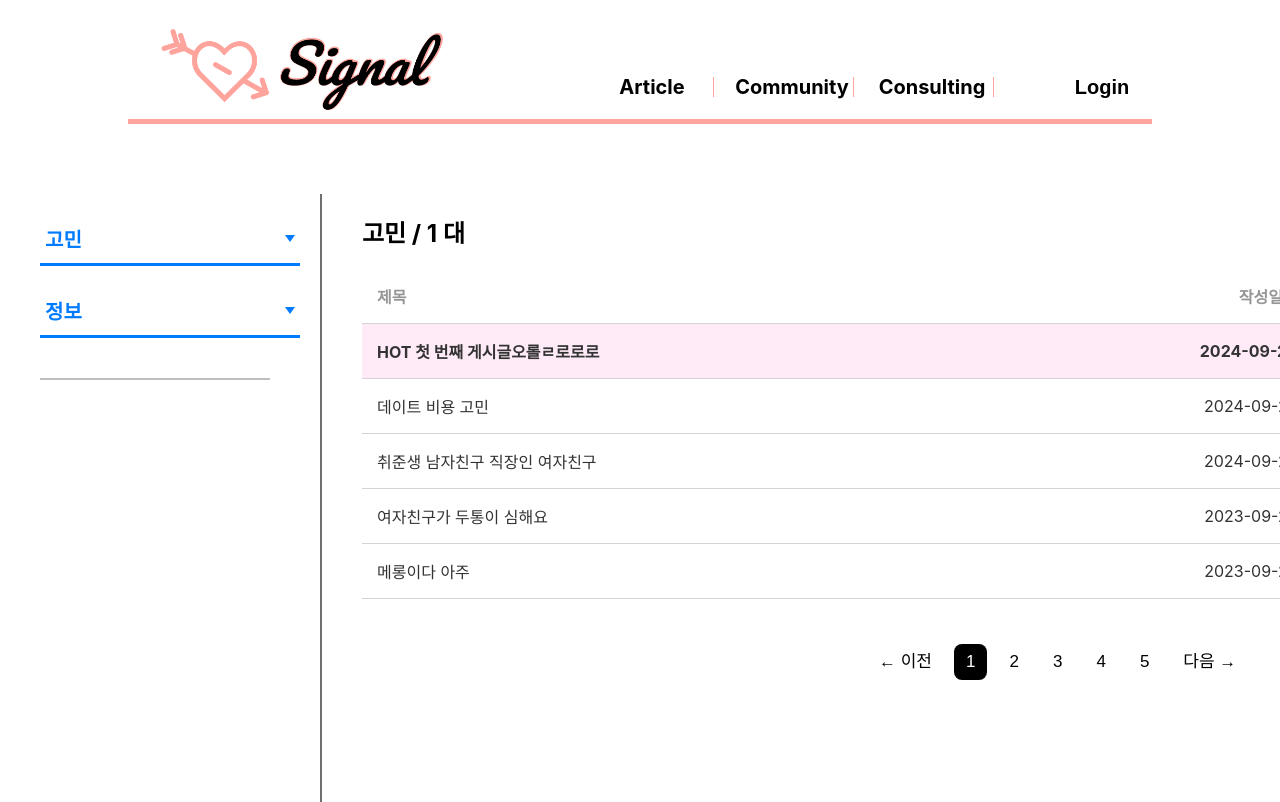
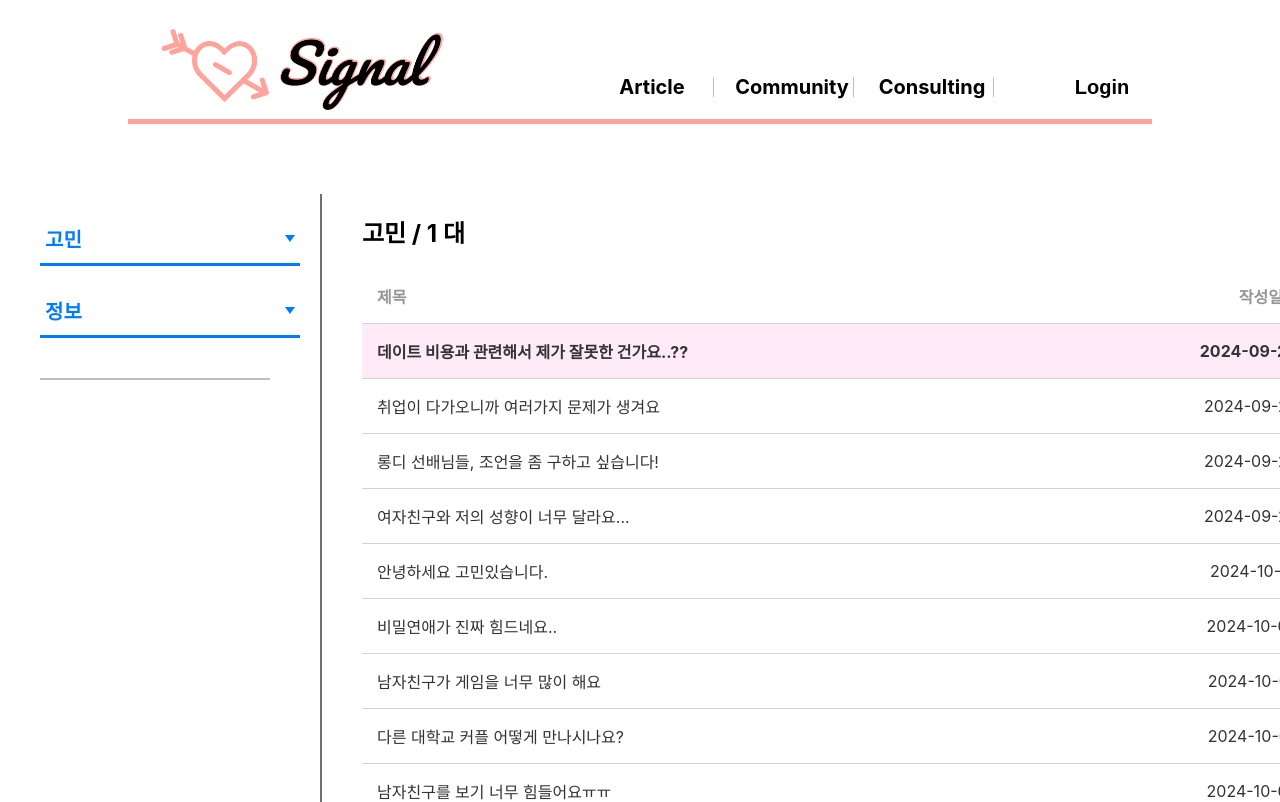
Before and after one commit to sunz98/signal, a React (Create React App) app in the folder src/main/frontend/: page /community/gomin/1 in a window 1280 px wide. Shown: the top 802 px of the page. Built offline with nearby package versions, Linux system fonts and the light colour scheme.

Commit message:
필터링뷰살짝수정

```diff
--- a/src/main/frontend/src/components/CommunityWriteForm.css
+++ b/src/main/frontend/src/components/CommunityWriteForm.css
@@ -25,27 +25,33 @@
     margin-right: 20px;
     height: 50px;
     border: 3px solid rgb(224, 224, 224);
-    font-size: 15px;
+    font-size: 16px;
+    font-weight: bolder;
+    font-family: 'Trebuchet MS', 'Lucida Sans Unicode', 'Lucida Grande', 'Lucida Sans', Arial, sans-serif;
   }
 
   .title-input {
     flex-grow: 1;
     padding: 10px;
-    font-size: 16px;
+    font-size: 18px;
     border-radius: 8px;
     border: 1px solid white;
     height: 25px;
+    font-weight: bold;
+    font-family: 'Trebuchet MS', 'Lucida Sans Unicode', 'Lucida Grande', 'Lucida Sans', Arial, sans-serif;
   }
 
   .content-textarea {
     width: 98.4%;
     height: 500px;
     padding: 10px;
-    font-size: 16px;
+    font-size: 18px;
     border-radius: 8px;
     border: 1px solid white;
     margin-bottom: 20px;
     margin-top: 20px;
+    font-weight: 500;
+    font-family: 'Trebuchet MS', 'Lucida Sans Unicode', 'Lucida Grande', 'Lucida Sans', Arial, sans-serif;
   }
 
   .form-footer {
@@ -63,20 +69,28 @@
     cursor: pointer;
   }
 
-  /* CommunityWriteForm.css */
+  /* 에러통신뷰 */
 .error-content {
   border: 1px solid red;
 }
 
 .error-message {
-  color: red;
+  color: rgb(255, 0, 0);
   margin-top: 10px;
+  font-size: 15px;
   font-weight: bold;
+  font-family: 'Trebuchet MS', 'Lucida Sans Unicode', 'Lucida Grande', 'Lucida Sans', Arial, sans-serif;
 }
 
 .invalid-sentences {
-  color: red;
+  color: rgb(0, 0, 0);
   font-style: italic;
+  font-family: 'Trebuchet MS', 'Lucida Sans Unicode', 'Lucida Grande', 'Lucida Sans', Arial, sans-serif;
+}
+
+.invalid-info {
+  margin-top: 20px;
+
 }
 
 
--- a/src/main/frontend/src/components/CommunityWriteForm.js
+++ b/src/main/frontend/src/components/CommunityWriteForm.js
@@ -122,14 +122,19 @@ const CommunityWriteForm = () => {
         value={content}
         onChange={(e) => setContent(e.target.value)}
         placeholder="내용"
+        spellCheck="false"
       ></textarea>
 
-      {filtered && invalidSentences && (
-        <div className="error-message">
-          <p>다음 문장을 수정해주세요:</p>
-          <p className="invalid-sentences">{invalidSentences}</p>
-        </div>
-      )}
+{filtered && invalidSentences && (
+  <div className="error-message">
+    <p>다음 문장을 수정해주세요:</p>
+    <div className="invalid-sentences">
+      {invalidSentences.map((sentence, index) => (
+        <p key={index}>{sentence}</p>  // 문장마다 줄바꿈
+      ))}
+    </div>
+  </div>
+)}
 
       <div className="form-footer">
         <button type="submit" className="submit-button">
--- a/src/main/frontend/src/pages/GominDetailPage.js
+++ b/src/main/frontend/src/pages/GominDetailPage.js
@@ -11,49 +11,85 @@ const mockData = {
     totalCount: 14,
     hotPost: {
       id: 1,
-      title: "HOT 첫 번째 게시글오롤ㄹ로로로",
+      title: "데이트 비용과 관련해서 제가 잘못한 건가요..??",
       createdAt: "2024-09-28",
       category: "20s",
       viewCount: 145,
       likeCount: 24,
-      commentCount: 5
+      commentCount: 13
     },
     posts: [
       {
         id: 1,
-        title: "데이트 비용 고민",
+        title: "취업이 다가오니까 여러가지 문제가 생겨요",
         createdAt: "2024-09-28",
         category: "20s",
-        viewCount: 145,
-        likeCount: 24,
+        viewCount: 45,
+        likeCount: 4,
         commentCount: 5
       },
       {
         id: 2,
-        title: "취준생 남자친구 직장인 여자친구",
+        title: "롱디 선배님들, 조언을 좀 구하고 싶습니다!",
         createdAt: "2024-09-29",
         category: "20s",
-        viewCount: 123,
-        likeCount: 15,
+        viewCount: 13,
+        likeCount: 5,
         commentCount: 2
       },
       {
         id: 3,
-        title: "여자친구가 두통이 심해요",
-        createdAt: "2023-09-29",
+        title: "여자친구와 저의 성향이 너무 달라요...",
+        createdAt: "2024-09-29",
         category: "20s",
-        viewCount: 1111,
-        likeCount: 122,
+        viewCount: 11,
+        likeCount: 2,
         commentCount: 3
       },
       {
         id: 4,
-        title: "메롱이다 아주",
-        createdAt: "2023-09-29",
+        title: "안녕하세요 고민있습니다.",
+        createdAt: "2024-10-01",
         category: "20s",
-        viewCount: 123,
-        likeCount: 122,
+        viewCount: 13,
+        likeCount: 5,
         commentCount: 3
+      },
+      {
+        id: 5,
+        title: "비밀연애가 진짜 힘드네요..",
+        createdAt: "2024-10-03",
+        category: "20s",
+        viewCount: 23,
+        likeCount: 1,
+        commentCount: 3
+      },
+      {
+        id: 6,
+        title: "남자친구가 게임을 너무 많이 해요",
+        createdAt: "2024-10-07",
+        category: "20s",
+        viewCount: 3,
+        likeCount: 1,
+        commentCount: 1
+      },
+      {
+        id: 7,
+        title: "다른 대학교 커플 어떻게 만나시나요?",
+        createdAt: "2024-10-07",
+        category: "20s",
+        viewCount: 13,
+        likeCount: 4,
+        commentCount: 2
+      },
+      {
+        id: 8,
+        title: "남자친구를 보기 너무 힘들어요ㅠㅠ",
+        createdAt: "2024-10-09",
+        category: "20s",
+        viewCount: 3,
+        likeCount: 0,
+        commentCount: 0
       }
     ]
   }
```
